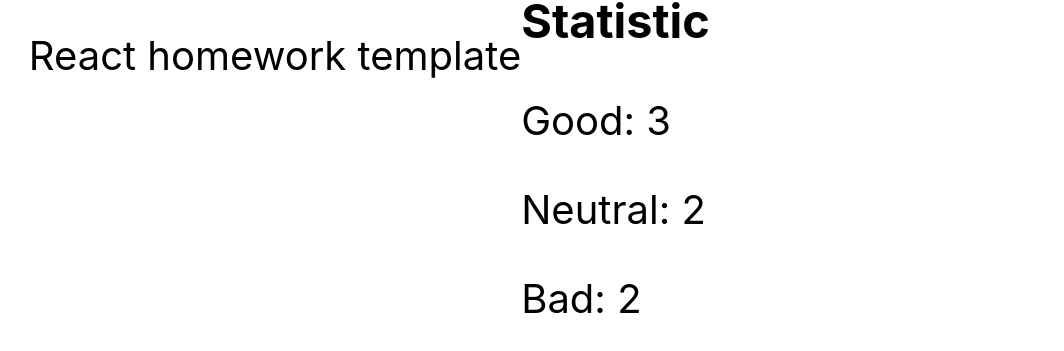
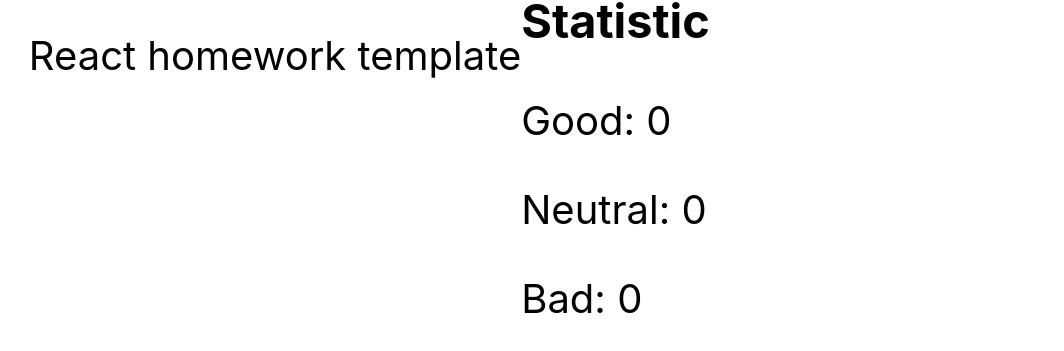
Before and after one commit to Mateuszmeteo/goit-react-hw-04-feedback, a React (Create React App) app: page / in a window 1280 px wide. Shown: the part 345-696 px from the top of the page, without its empty margins (109-1173 px from the left). Built offline with nearby package versions, Linux system fonts and the light colour scheme.

Commit message:
first-step

```diff
--- a/src/components/feedbackApp/interface.jsx
+++ b/src/components/feedbackApp/interface.jsx
@@ -2,17 +2,43 @@ import React from "react"
 import { Component } from "react"
 
 class Interface extends Component {
+    constructor(props) {
+        super(props);
+        this.state = {
+            good: 0,
+            neutral: 0,
+            bad: 0
+          }
+    }
+
+
+    handleButtonClick = (type) => {
+        this.setState((prevState) => (
+            {[type]:prevState[type] + 1}
+        ))
+    }
+
+    // countTotalFeedback()
+
+    // countPositiveFeedbackPercentage()
+
+
+
+
     render() {
+        const { good, neutral, bad} = this.state
+        // const params = this.state
+
         return(
         <div>
             <h3>Please leave feedback</h3>
-            <button>Good</button>
-            <button>Neutral</button>
-            <button>Bad</button>
+            <button onClick={() => this.handleButtonClick('good')}>Good</button>
+            <button onClick={() => this.handleButtonClick('neutral')}>Neutral</button>
+            <button onClick={() => this.handleButtonClick('bad')}>Bad</button>
             <h3>Statistic</h3>
-            <p>Good: 3</p>
-            <p>Neutral: 2</p>
-            <p>Bad: 2</p>
+            <p>Good: {good}</p>
+            <p>Neutral: {neutral}</p>
+            <p>Bad: {bad}</p>
         </div>
     )
     }
```
